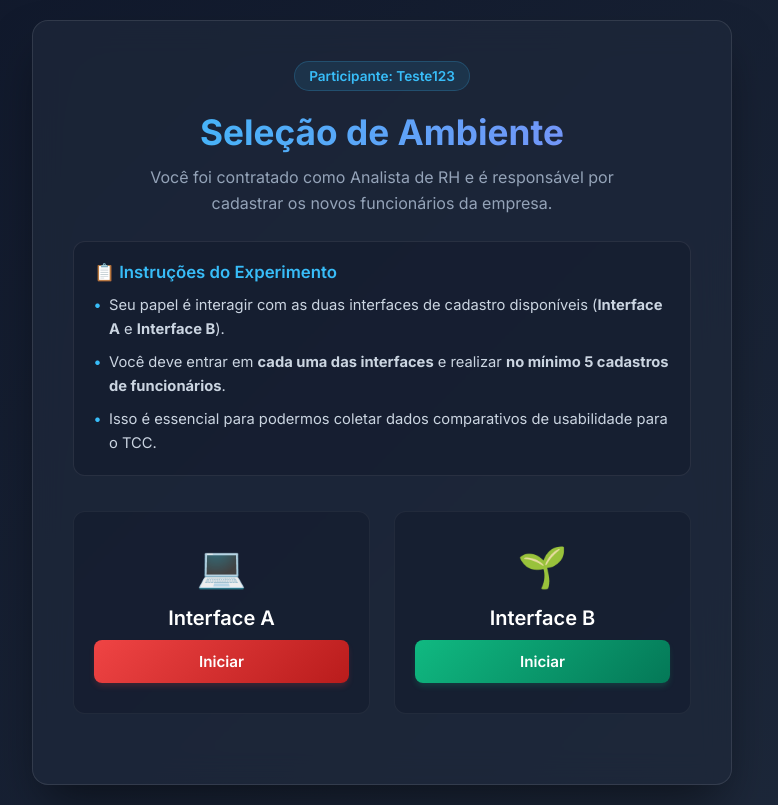
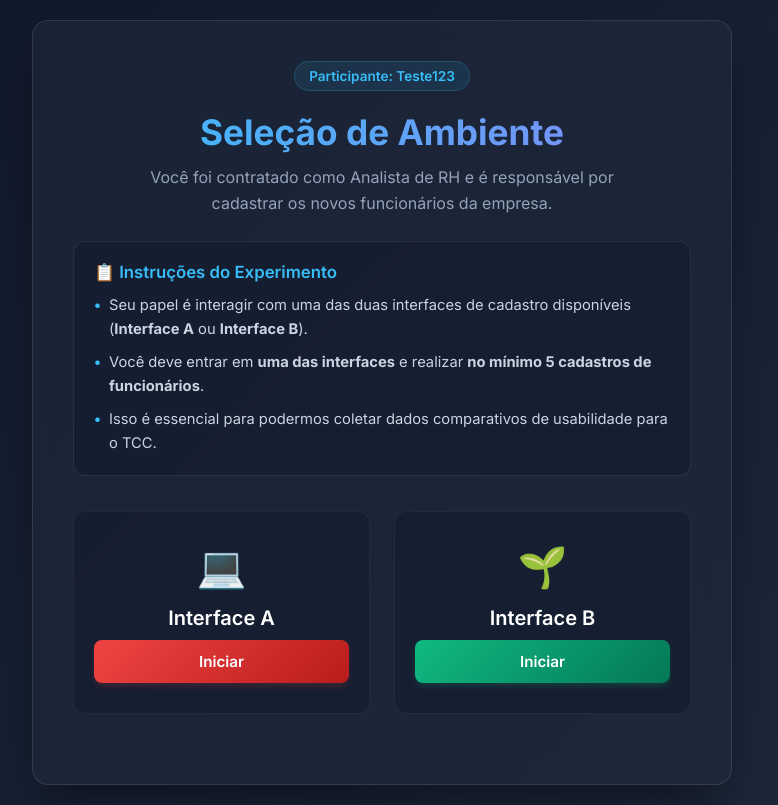
Before and after one commit to MatheusNelvam/TesteA-B-TCC, a Django app: template experimento/templates/experimento/selecao.html in a window 1280 px wide. Shown: the whole page, without its empty margins (258-1036 px from the left). Run offline with Django 5.2, Linux system fonts and the light colour scheme; the template is opened without the code that fills it: values that come from a table or form of the project are taken from there, others are empty; data comes from the database, SQL or seed files in the repository; both versions use the stored data as it was after the commit.

Commit message:
add system monitoring warning on interface A

```diff
--- a/experimento/templates/experimento/interface_a.html
+++ b/experimento/templates/experimento/interface_a.html
@@ -321,6 +321,12 @@
 
     <div class="main-layout">
         <div class="left-col">
+            <!-- Aviso de Monitoramento -->
+            <div style="background-color: rgba(239, 68, 68, 0.1); border: 2px solid #ef4444; color: #ef4444; padding: 15px; border-radius: 4px; margin-bottom: 20px; font-family: 'Courier Prime', monospace; font-weight: bold; text-align: center; letter-spacing: 0.05em; animation: pulse 2s infinite;">
+                ⚠️ [SISTEMA CRÍTICO SOB MONITORAMENTO ATIVO] ⚠️<br>
+                TODAS AS ATIVIDADES, CLIQUES E VELOCIDADE DE DIGITAÇÃO NESTA INTERFACE ESTÃO SENDO REGISTRADOS.
+            </div>
+
             <div class="panel-pressure">
                 <h3>Instruções de Produtividade</h3>
                 <p><strong>Meta Crítica:</strong> Registre todos os colaboradores recrutados sem interrupção. O tempo e a precisão do seu preenchimento estão sendo monitorados ativamente em nossos servidores para fins de auditoria de performance.</p>
--- a/experimento/templates/experimento/selecao.html
+++ b/experimento/templates/experimento/selecao.html
@@ -196,20 +196,25 @@
     <div class="container">
         <div class="user-badge">Participante: {{ participante.identificador }}</div>
         <h1>Seleção de Ambiente</h1>
-        <p class="subtitle" style="margin-bottom: 25px;">Você foi contratado como Analista de RH e é responsável por cadastrar os novos funcionários da empresa.</p>
+        <p class="subtitle" style="margin-bottom: 25px;">Você foi contratado como Analista de RH e é responsável por
+            cadastrar os novos funcionários da empresa.</p>
 
-        <div style="background: rgba(15, 23, 42, 0.4); border: 1px solid rgba(255, 255, 255, 0.08); border-radius: 12px; padding: 20px; margin-bottom: 35px; text-align: left;">
-            <h3 style="font-size: 1.05rem; font-weight: 600; color: #38bdf8; margin-bottom: 12px; display: flex; align-items: center; gap: 8px;">
+        <div
+            style="background: rgba(15, 23, 42, 0.4); border: 1px solid rgba(255, 255, 255, 0.08); border-radius: 12px; padding: 20px; margin-bottom: 35px; text-align: left;">
+            <h3
+                style="font-size: 1.05rem; font-weight: 600; color: #38bdf8; margin-bottom: 12px; display: flex; align-items: center; gap: 8px;">
                 📋 Instruções do Experimento
             </h3>
             <ul style="list-style: none; font-size: 0.92rem; color: #cbd5e1; line-height: 1.6; padding-left: 0;">
                 <li style="margin-bottom: 10px; display: flex; align-items: flex-start; gap: 8px;">
                     <span style="color: #38bdf8; font-weight: bold;">•</span>
-                    <span>Seu papel é interagir com as duas interfaces de cadastro disponíveis (<strong>Interface A</strong> e <strong>Interface B</strong>).</span>
+                    <span>Seu papel é interagir com uma das duas interfaces de cadastro disponíveis (<strong>Interface
+                            A</strong> ou <strong>Interface B</strong>).</span>
                 </li>
                 <li style="margin-bottom: 10px; display: flex; align-items: flex-start; gap: 8px;">
                     <span style="color: #38bdf8; font-weight: bold;">•</span>
-                    <span>Você deve entrar em <strong>cada uma das interfaces</strong> e realizar <strong>no mínimo 5 cadastros de funcionários</strong>.</span>
+                    <span>Você deve entrar em <strong> uma das interfaces</strong> e realizar <strong>no mínimo 5
+                            cadastros de funcionários</strong>.</span>
                 </li>
                 <li style="display: flex; align-items: flex-start; gap: 8px;">
                     <span style="color: #38bdf8; font-weight: bold;">•</span>
```
Also changed, not shown: db.sqlite3.
